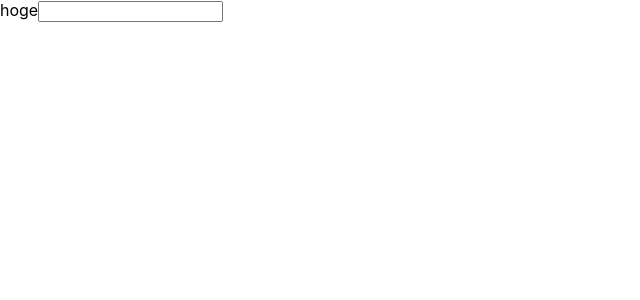
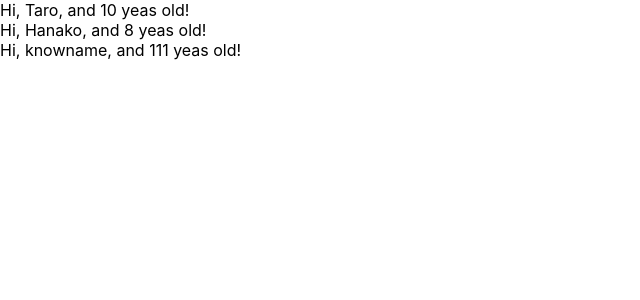
Before and after one commit to kokeiro1940/udemy-react-redux-crud-app, a React (Create React App) app: page / in a window 1280 px wide. Shown: the top 300 px of the page, without its empty margins (0-640 px from the left). Built offline with nearby package versions, Linux system fonts and the light colour scheme.

Commit message:
add props

```diff
--- a/src/App.js
+++ b/src/App.js
@@ -1,35 +1,30 @@
-// import React, { Component } from 'react';
 import React from 'react';
 
-// jsx でのコーディング (関数Component)
 function App() {
-  const dom = <input type="text" onChange={() => {console.log("I am cliked!")}} ></input>;
+  const profiles = [
+    { name: "Taro", age: 10 },
+    { name: "Hanako", age: 8 },
+    { name: "knowname"}
+  ]
   return (
-    <React.Fragment>
-      <label>hoge</label>
-      <label>{dom}</label>
-    </React.Fragment>
+    <div>
+      {/* 大文字スタートで tag ではないと認識 */}
+      {/* <User name={"Taro"} age={10} /> */}
+      {
+        profiles.map(function (profile) {
+          return <User name={profile.name} age={profile.age} />
+        })
+      }
+    </div>
   );
 }
 
-// // js での コーディング
-// function App() {
-//   return React.createElement (
-//     "div",
-//     null,
-//     "Hello,world!!!!!!!!!!!!!"
-//   );
-// }
+const User = (props) => {
+  return <div>Hi, {props.name}, and {props.age} yeas old!</div>
+}
 
-// // クラスComponent を用いたコーディング
-// class App extends Component {
-//   render() {
-    // return React.createElement (
-    //     "div",
-    //     null,
-    //     "Hello,world!!!!!!!!!!!!!"
-    //   );
-//   }
-// }
+User.defaultProps = {
+  age: 111
+}
 
 export default App;
```
